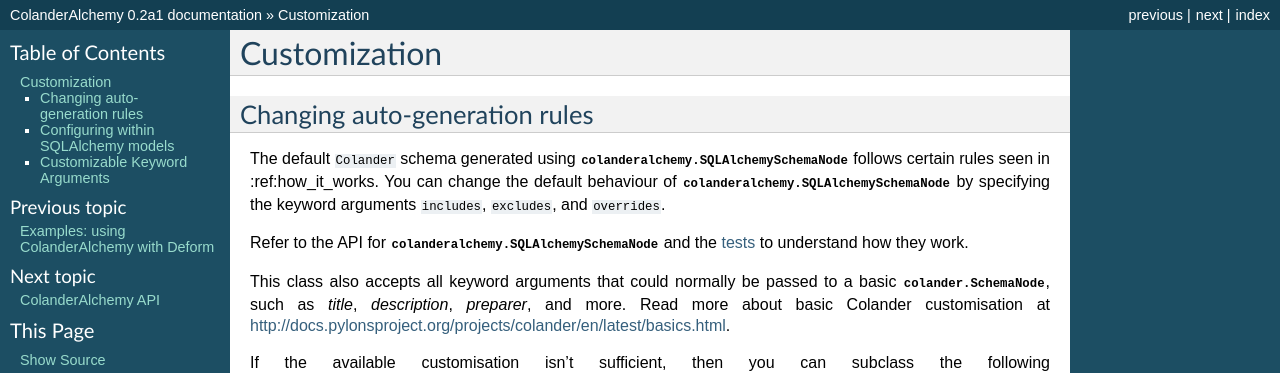
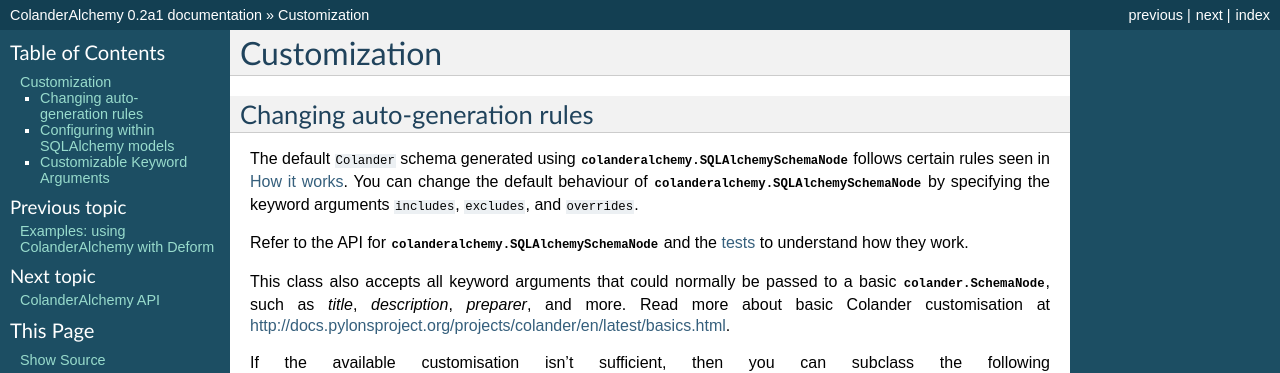
Before and after one commit to stefanofontanelli/ColanderAlchemy, a Sphinx documentation site: the page built from docs/source/customization.rst, in a window 1280 px wide. Shown: the top 373 px of the page. Built offline with Sphinx 7.4.7, drawn with Linux system fonts in a browser that asks for light colours.

Commit message:
missed some punctuation

```diff
--- a/docs/source/customization.rst
+++ b/docs/source/customization.rst
@@ -8,7 +8,7 @@
 
 The default ``Colander`` schema generated using
 :class:`colanderalchemy.SQLAlchemySchemaNode` follows certain rules seen in
-:ref:how_it_works.  You can change the default behaviour of
+:ref:`how_it_works`.  You can change the default behaviour of
 :class:`colanderalchemy.SQLAlchemySchemaNode` by specifying the keyword
 arguments ``includes``, ``excludes``, and ``overrides``.
 
```
